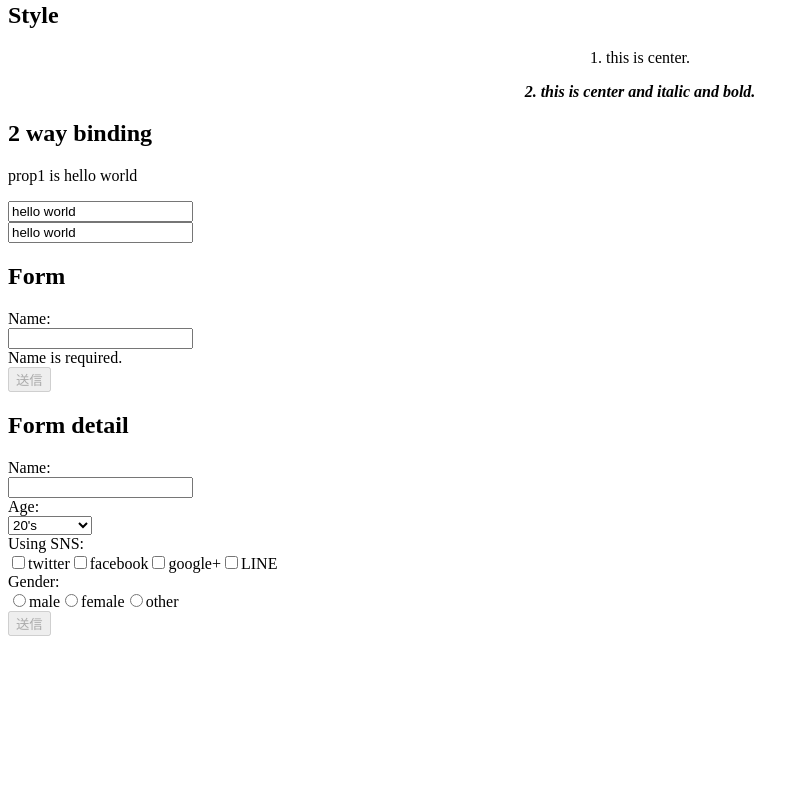
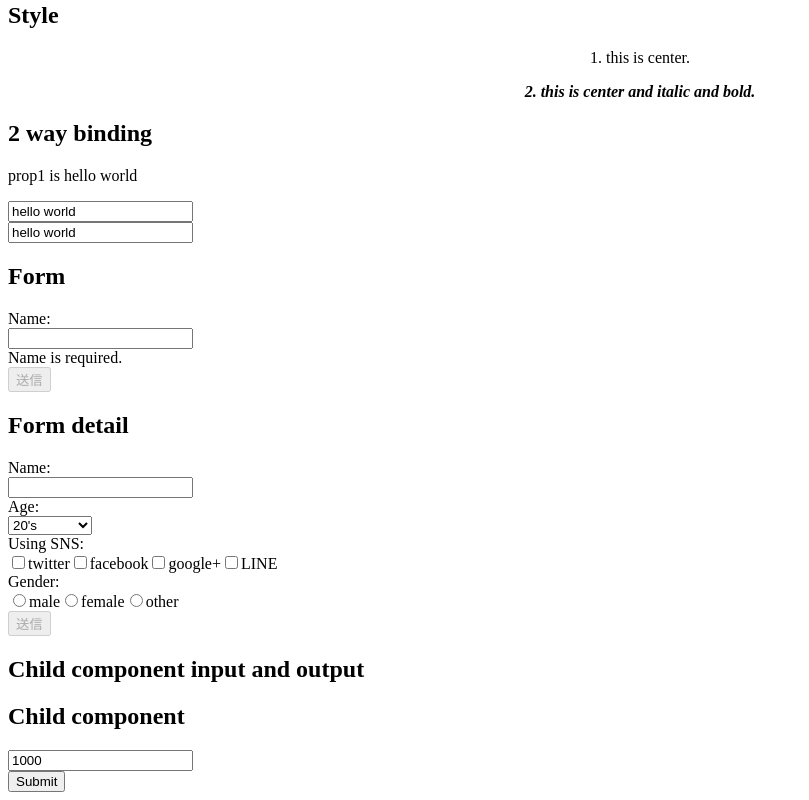
Before and after one commit to nirasan/angular-template-example, an Angular app: page / in a window 1280 px wide. Shown: the part 1053-1853 px from the top of the page, without its empty margins (0-809 px from the left). Before the commit the page ends 1697 px from the top, so only its background shows below. Built offline with nearby package versions, Linux system fonts and the light colour scheme.

Commit message:
impl child component example

```diff
--- a/src/app/app.component.html
+++ b/src/app/app.component.html
@@ -9,3 +9,4 @@
 <app-comp9></app-comp9>
 <app-comp10></app-comp10>
 <app-comp11></app-comp11>
+<app-comp12></app-comp12>
--- a/src/app/app.module.ts
+++ b/src/app/app.module.ts
@@ -14,6 +14,7 @@ import {Comp8Component} from './comp8.component';
 import {Comp9Component} from './comp9.component';
 import {Comp10Component} from './comp10.component';
 import {Comp11Component} from "./comp11.component";
+import {Comp12AComponent, Comp12Component} from "./comp12.component";
 
 @NgModule({
   declarations: [
@@ -28,7 +29,9 @@ import {Comp11Component} from "./comp11.component";
     Comp8Component,
     Comp9Component,
     Comp10Component,
-    Comp11Component
+    Comp11Component,
+    Comp12Component,
+    Comp12AComponent
   ],
   imports: [
     BrowserModule,
--- /dev/null
+++ b/src/app/comp12.component.ts
@@ -0,0 +1,30 @@
+import {Component, EventEmitter, Input, Output} from '@angular/core';
+
+@Component({
+  selector: 'app-comp12',
+  template: `
+    <h2>Child component input and output</h2>
+    <app-comp12-a [prop1]="1000" (event1)="log($event)"></app-comp12-a>
+  `
+})
+export class Comp12Component {
+  log(a: any) {
+    console.log(a);
+  }
+}
+
+@Component({
+  selector: 'app-comp12-a',
+  template: `
+    <h2>Child component</h2>
+
+    <div>
+      <label><input type="text" [(ngModel)]="prop1"></label><br/>
+      <button (click)="event1.emit(prop1)">Submit</button>
+    </div>
+  `
+})
+export class Comp12AComponent {
+  @Input() prop1 = 0;
+  @Output() event1 = new EventEmitter<number>();
+}
```
Also changed, not shown: 1 other file (tests, documents, lock files or other folders).
